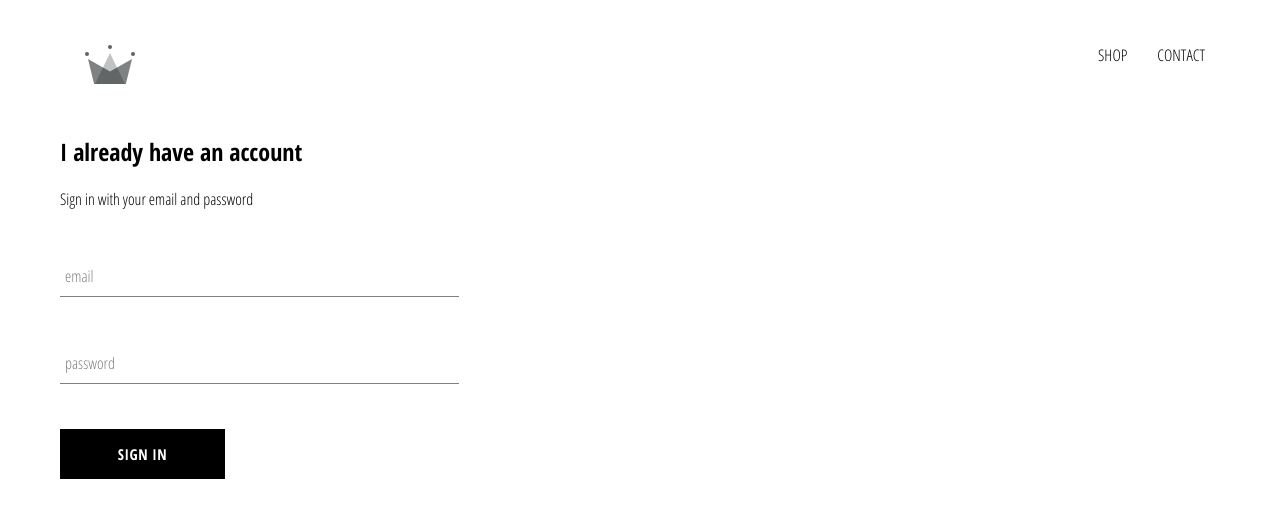
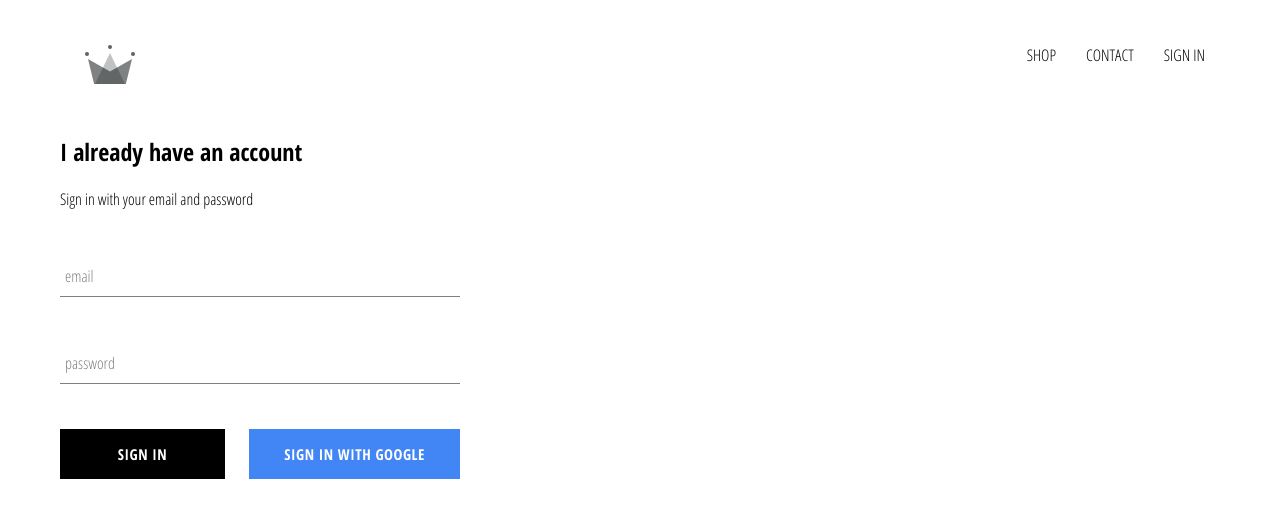
Before and after one commit to zeapherine/crown-clothing, a React (Create React App) app: page /signin in a window 1280 px wide. Shown: the top 518 px of the page. Built offline with nearby package versions, Linux system fonts and the light colour scheme; no server answers.

Commit message:
ingrated firebase, created signin page component and signin with google

```diff
--- a/package.json
+++ b/package.json
@@ -6,6 +6,7 @@
     "@testing-library/jest-dom": "^5.14.1",
     "@testing-library/react": "^11.2.7",
     "@testing-library/user-event": "^12.8.3",
+    "firebase": "^8.6.8",
     "node-sass": "^6.0.0",
     "react": "^17.0.2",
     "react-dom": "^17.0.2",
--- a/src/App.css
+++ b/src/App.css
@@ -7,3 +7,7 @@
 	text-decoration: none;
 	color: black;
 }
+
+* {
+	box-sizing: border-box;
+}
--- a/src/App.js
+++ b/src/App.js
@@ -1,3 +1,4 @@
+import React from 'react';
 import { Switch, Route } from 'react-router-dom';
 
 import './App.css';
@@ -6,10 +7,33 @@
 import SignInAndSignUp from './pages/signin-and-signup/signin-and-signup.component';
 import Header from './components/header/header.component';
 
-function App() {
+import { auth } from './firebase/firebase.util';
+
+class App extends React.Component {
+	constructor() {
+		super();
+
+		this.state = {
+			currentUser: null,
+		};
+	}
+
+	unsubscribeFromAuth = null;
+
+	componentDidMount() {
+		this.unsubscribeFromAuth = auth.onAuthStateChanged((user) => {
+			this.setState({ currentUser: user });
+		});
+	}
+
+	componentWillUnmount() {
+		this.unsubscribeFromAuth();
+	}
+
+	render() {
 		return (
 			<div>
-			<Header />
+				<Header currentUser={this.state.currentUser} />
 				<Switch>
 					<Route exact path='/' component={HomePage} />
 					<Route exact path='/shop' component={ShopPage} />
@@ -18,5 +42,6 @@
 			</div>
 		);
 	}
+}
 
 export default App;
--- a/src/components/custom-button/custom-button.component.jsx
+++ b/src/components/custom-button/custom-button.component.jsx
@@ -1,7 +1,10 @@
 import './custom-button.styles.scss';
 
-const CustomButton = ({ children, ...otherProps }) => (
-	<button className='custom-button' {...otherProps}>
+const CustomButton = ({ children, isGoogleSignIn, ...otherProps }) => (
+	<button
+		className={`${isGoogleSignIn ? 'google-sign-in' : ''} custom-button`}
+		{...otherProps}
+	>
 		{children}
 	</button>
 );
--- a/src/components/custom-button/custom-button.styles.scss
+++ b/src/components/custom-button/custom-button.styles.scss
@@ -19,4 +19,14 @@
 		color: black;
 		border: 1px solid black;
 	}
+
+	&.google-sign-in {
+		background-color: #4285f4;
+		color: white;
+
+		&:hover {
+			background-color: #357ae8;
+			border: none;
+		}
+	}
 }
--- a/src/components/header/header.component.jsx
+++ b/src/components/header/header.component.jsx
@@ -1,10 +1,12 @@
 import React from 'react';
 import { Link } from 'react-router-dom';
+
+import { auth } from '../../firebase/firebase.util';
 
 import './header.styles.scss';
 import { ReactComponent as Logo } from '../../assets/crown.svg';
 
-const Header = () => (
+const Header = ({ currentUser }) => (
 	<div className='header'>
 		<Link className='logo-container' to='/'>
 			<Logo className='logo' />
@@ -16,6 +18,15 @@
 			<Link className='option' to='/contact'>
 				CONTACT
 			</Link>
+			{currentUser ? (
+				<div className='option' onClick={() => auth.signOut()}>
+					SIGN OUT
+				</div>
+			) : (
+				<Link className='option' to='/signin'>
+					SIGN IN
+				</Link>
+			)}
 		</div>
 	</div>
 );
--- a/src/components/header/header.styles.scss
+++ b/src/components/header/header.styles.scss
@@ -20,6 +20,7 @@
 
 		.option {
 			padding: 10px 15px;
+			cursor: pointer;
 		}
 	}
 }
--- a/src/components/sign-in/sign-in.component.jsx
+++ b/src/components/sign-in/sign-in.component.jsx
@@ -2,6 +2,8 @@
 
 import FormInput from '../form-input/form-input.component';
 import CustomButton from '../custom-button/custom-button.component';
+
+import { signInWithGoogle } from '../../firebase/firebase.util';
 
 import './sign-in.styles.scss';
 
@@ -52,7 +54,12 @@
 						required
 					/>
 
-					<CustomButton type='submit'>Sign in</CustomButton>
+					<div className='buttons'>
+						<CustomButton type='submit'>Sign in</CustomButton>
+						<CustomButton onClick={signInWithGoogle} isGoogleSignIn>
+							Sign in with Google
+						</CustomButton>
+					</div>
 				</form>
 			</div>
 		);
--- a/src/components/sign-in/sign-in.styles.scss
+++ b/src/components/sign-in/sign-in.styles.scss
@@ -1,9 +1,14 @@
 .sign-in {
-	width: 30vw;
+	width: 400px;
 	display: flex;
 	flex-direction: column;
 
 	.title {
 		margin: 10px 0;
 	}
+
+	.buttons {
+		display: flex;
+		justify-content: space-between;
+	}
 }
--- /dev/null
+++ b/src/firebase/firebase.util.js
@@ -0,0 +1,24 @@
+import firebase from 'firebase/app';
+import 'firebase/firestore';
+import 'firebase/auth';
+
+const config = {
+	apiKey: 'AIzaSyC25jmCaK80grxHAqiSdbkZkGf8RjgJOUQ',
+	authDomain: 'crown-db-4a31e.firebaseapp.com',
+	projectId: 'crown-db-4a31e',
+	storageBucket: 'crown-db-4a31e.appspot.com',
+	messagingSenderId: '295318510237',
+	appId: '1:295318510237:web:1edcb81ee9f2782c40d274',
+	measurementId: 'G-C986SCWBTP',
+};
+
+firebase.initializeApp(config);
+
+export const auth = firebase.auth();
+export const firestore = firebase.firestore();
+
+const provider = new firebase.auth.GoogleAuthProvider();
+provider.setCustomParameters({ prompt: 'select_account' });
+export const signInWithGoogle = () => auth.signInWithPopup(provider);
+
+export default firebase;
```
Also changed, not shown: 1 other file (tests, documents, lock files or other folders). Lines whose indentation alone changed are shown as unchanged.
